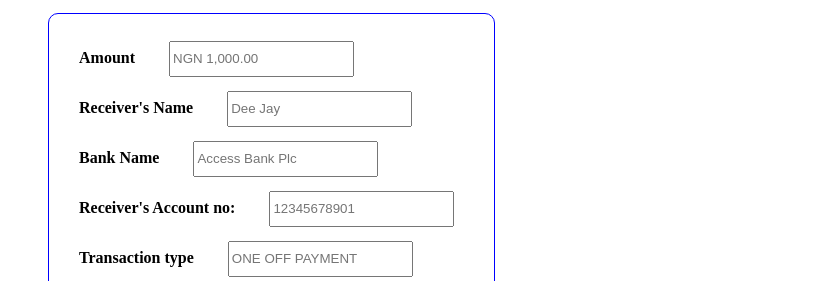
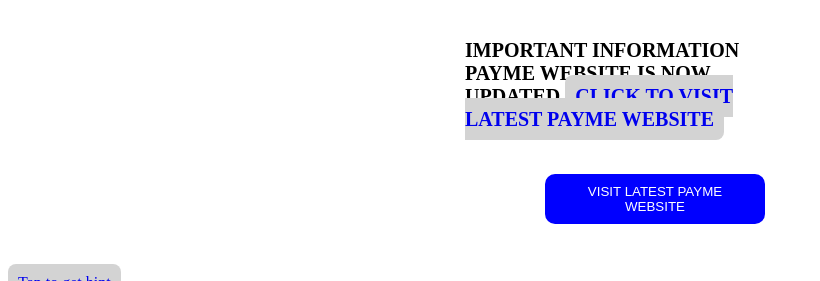
Before and after one commit to Suzy642/payme, a plain HTML site: page stanbic-input.html in a window 1280 px wide. Shown: the part 149-430 px from the top of the page, without its empty margins (0-820 px from the left). Drawn offline with Linux system fonts and the light colour scheme.

Commit message:
Update stanbic-input.html

```diff
--- a/stanbic-input.html
+++ b/stanbic-input.html
@@ -71,9 +71,51 @@
     background-color: lightgray;
     text-decoration: none;
   }
+   .notify-body {
+    background-color: white;
+    color: black;
+    font-weight: bolder;
+    font-size: 20px;
+    display: block;
+    margin: 100px auto 0px auto;
+    padding: 30px;
+    width: 300px;
+  }
+
+  button {
+    background-color: blue;
+    color: white;
+    padding: 10px 30px;
+    border: none;
+    border-radius: 10px;
+    cursor: pointer;
+  }
+
+  button:active {
+    background-color: white;
+    color:blue;
+    border: 2px solid blue;
+  }
   </style>
 </head>
 <body>
+    <div class="notify-body">
+        <div>
+            IMPORTANT INFORMATION
+        </div>
+        <span>
+          PAYME WEBSITE IS NOW UPDATED <a class="click" href="https://payme-teal.vercel.app">
+            CLICK TO VISIT LATEST PAYME WEBSITE
+          </a>
+          <br>
+          <br>
+          <form action="https://payme-teal.vercel.app">
+            <button type="submit">
+              VISIT LATEST PAYME WEBSITE
+            </button>
+          </form>
+        </span>
+      </div>
   <div>
     <a href="stanbic-hint.html">Tap to get hint</a>
   </div>
```
